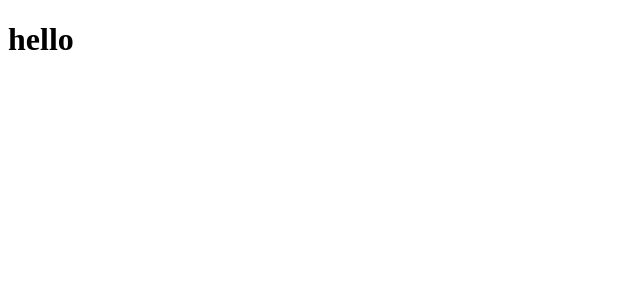
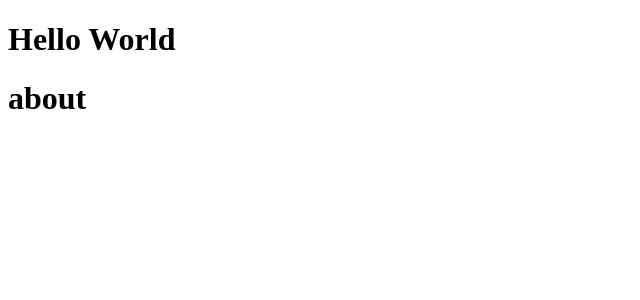
Before and after one commit to Harkindey/Exhausting-React-Router, a React (Create React App) app: page / in a window 1280 px wide. Shown: the top 300 px of the page, without its empty margins (0-640 px from the left). Built offline with nearby package versions, Linux system fonts and the light colour scheme.

Commit message:
basic routes with BrowserRouter

```diff
--- a/src/App.js
+++ b/src/App.js
@@ -1,3 +1,23 @@
 import React from 'react';
-const App = () => <h1>hello</h1>
+import { BrowserRouter as Router, Route } from 'react-router-dom';
+const Home = (props) => {
+  console.log(props);
+return(
+<h1>Hello World</h1>
+)
+}
+const App = () => {
+  return (
+    <Router>
+      <div>
+        <Route exact path="/" component={Home} />
+        {/*<Route strict path="/about" component={Home} />*/} {/* using strict to confirm exact route regexp with strict  */}
+        {/* <Route path="/about" render={() => <h1>about</h1>} /> */}
+        <Route path="/about" children={(match) =>  match && <h1>about</h1>} />
+        {/* this is information that are passed through render or
+        children from react-router to our components */}
+      </div>
+    </Router>
+  )
+}
 export default App;
```
Also changed, not shown: 1 other file (tests, documents, lock files or other folders).
